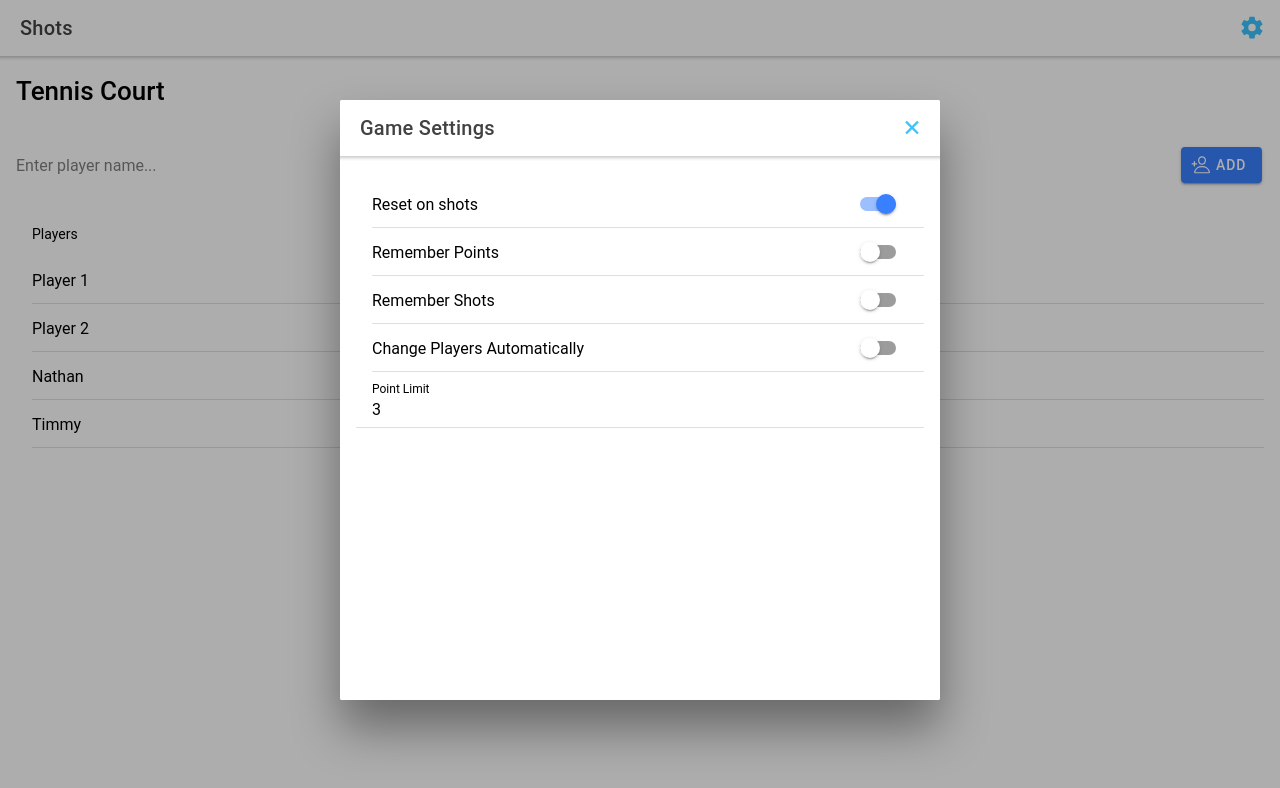
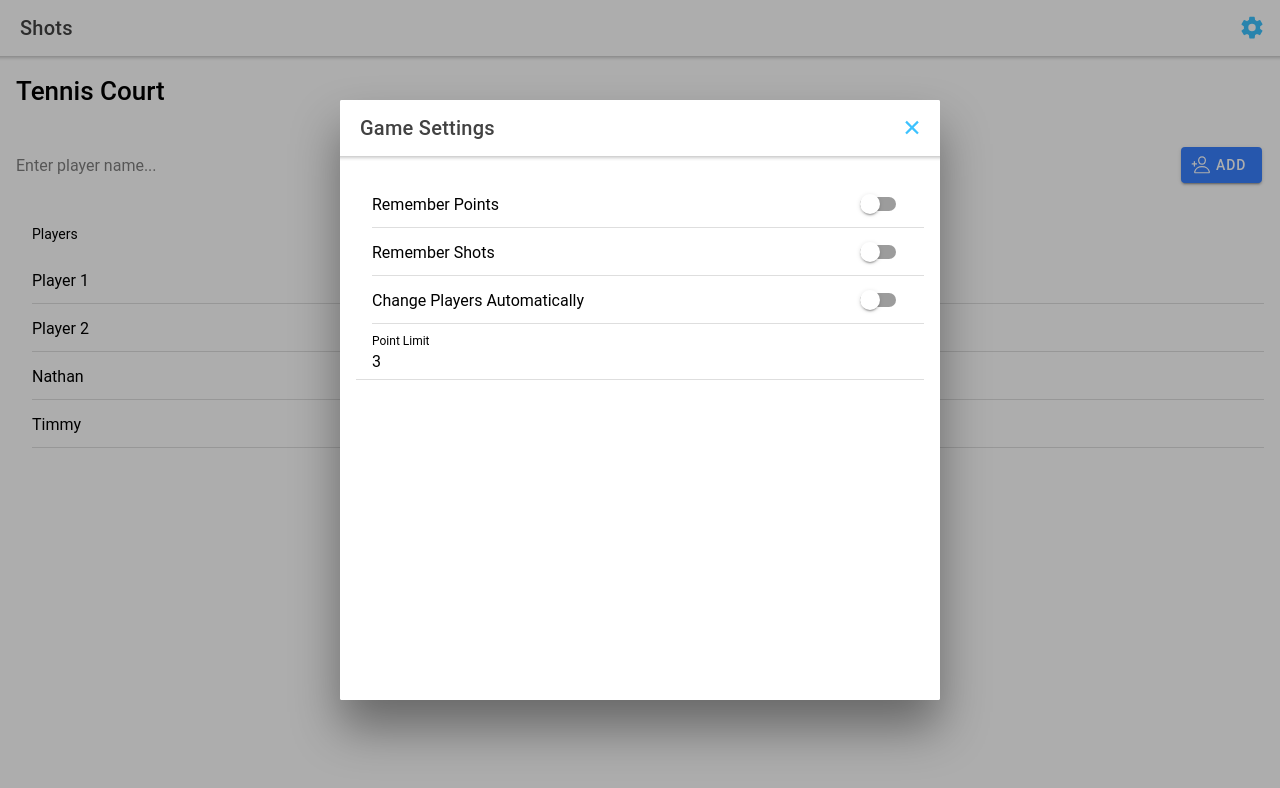
Before and after one commit to NathanDowner/tennis-companion, a React (Create React App) app: page /shots in a window 1280 px wide. Both pictures are taken after a click on the element 1252 px from the left and 28 px from the top of the page. Shown: the top 788 px of the page. Built offline with nearby package versions, Linux system fonts and the light colour scheme.

Commit message:
adjusted game settings

```diff
--- a/src/models/gameSettings.model.ts
+++ b/src/models/gameSettings.model.ts
@@ -1,5 +1,4 @@
 export class GameSettings {
-	resetOnShots: boolean;
 	pointLimit: number;
 	rememberPoints: boolean;
 	rememberShots: boolean;
@@ -7,12 +6,10 @@ export class GameSettings {
 
 	constructor(
 		pointLimit: number = 3,
-		resetOnShots: boolean = true,
 		rememberPoints: boolean = false,
 		rememberShots: boolean = false,
 		changePlayersAutomatically: boolean = false
 	) {
-		this.resetOnShots = resetOnShots;
 		this.pointLimit = pointLimit;
 		this.rememberPoints = rememberPoints;
 		this.rememberShots = rememberShots;
--- a/src/pages/GameSettingsModal.tsx
+++ b/src/pages/GameSettingsModal.tsx
@@ -6,7 +6,6 @@ import {
 	IonTitle,
 	IonContent,
 	IonList,
-	IonListHeader,
 	IonItem,
 	IonLabel,
 	IonToggle,
@@ -28,9 +27,6 @@ const GameSettingsModal: React.FC<GameSettingsProps> = ({
 	gameSettings,
 }) => {
 	const [pointLimit, setPointLimit] = useState<number>(gameSettings.pointLimit);
-	const [resetOnShots, setResetOnShots] = useState<boolean>(
-		gameSettings.resetOnShots
-	);
 	const [rememberShots, setRememberShots] = useState<boolean>(
 		gameSettings.rememberShots
 	);
@@ -44,9 +40,9 @@ const GameSettingsModal: React.FC<GameSettingsProps> = ({
 	const handleClose = () => {
 		const gs = new GameSettings(
 			pointLimit,
-			resetOnShots,
 			rememberPoints,
-			rememberShots
+			rememberShots,
+			changePlayersAuto
 		);
 		onClose(gs);
 	};
@@ -65,13 +61,6 @@ const GameSettingsModal: React.FC<GameSettingsProps> = ({
 			</IonHeader>
 			<IonContent className="ion-padding">
 				<IonList>
-					<IonItem>
-						<IonLabel>Reset on shots</IonLabel>
-						<IonToggle
-							checked={resetOnShots}
-							onIonChange={e => setResetOnShots(e.detail.checked)}
-						></IonToggle>
-					</IonItem>
 					<IonItem>
 						<IonLabel>Remember Points</IonLabel>
 						<IonToggle
```
